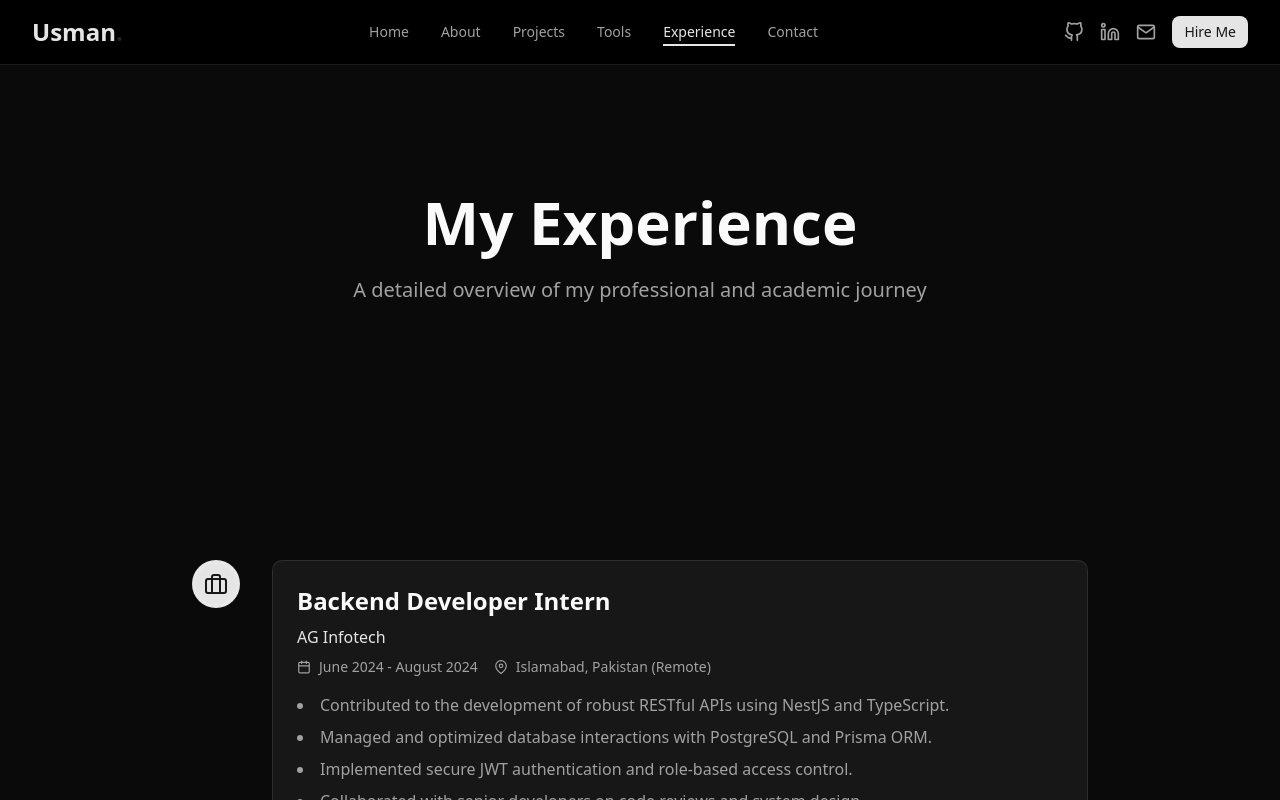
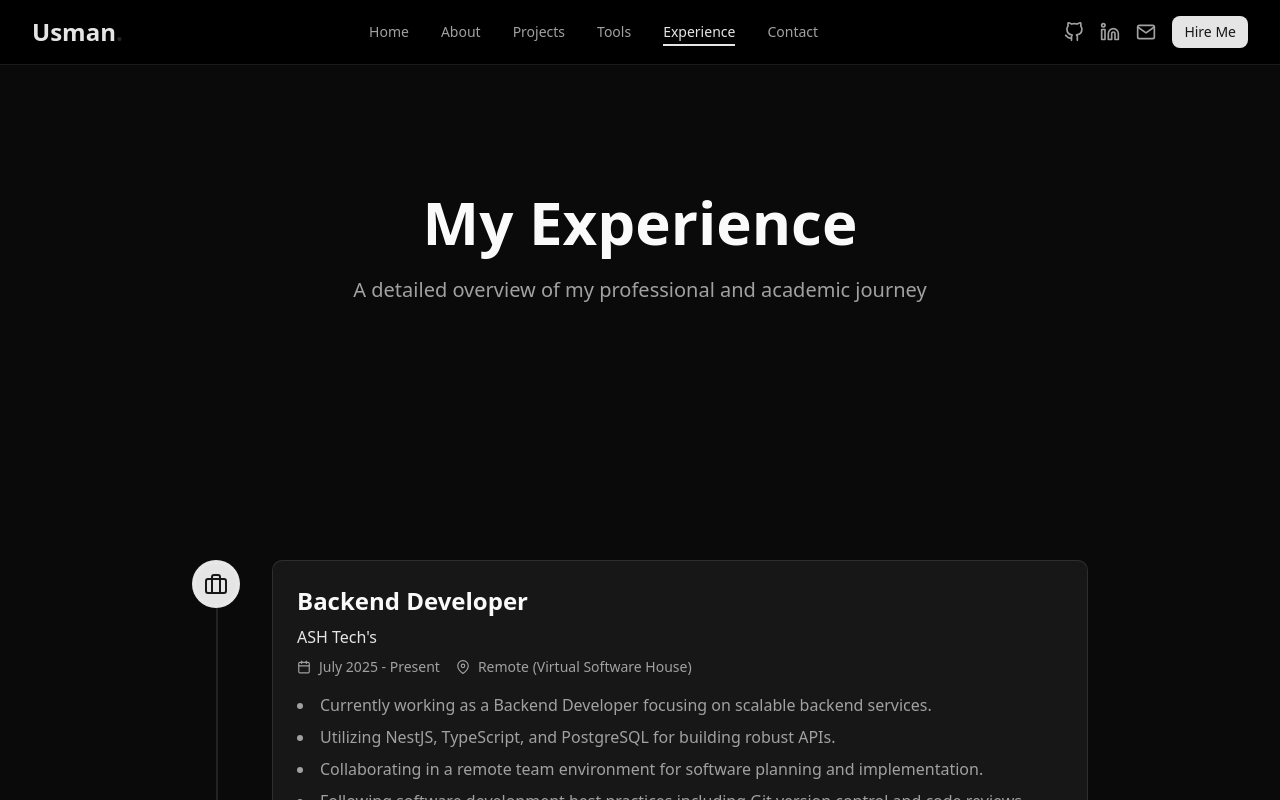
Before and after one commit to usmanfarooq317/Usman-Portfolio, a React (Vite) app: page /experience in a window 1280 px wide. Shown: the top 800 px of the page. Built offline with nearby package versions, Linux system fonts and the light colour scheme.

Commit message:
update pages

```diff
--- a/src/pages/About.jsx
+++ b/src/pages/About.jsx
@@ -48,7 +48,7 @@ const About = () => {
               About Me
             </h1>
             <p className="text-xl text-muted-foreground max-w-3xl mx-auto">
-              I'm a dedicated and ambitious Full Stack Developer with a strong passion for
+              I'm a dedicated and ambitious backend Developer with a strong passion for
               development and continuous learning.
             </p>
           </motion.div>
@@ -84,9 +84,10 @@ const About = () => {
                 for creating innovative web solutions.
               </p>
               <p className="text-muted-foreground leading-relaxed">
-                CurrentHaving completed my BS in Computer Science at National University of Modern Languages, I've gained practical experience through my internship at AG Infotech, where I worked on backend development using modern technologies like NestJS, PostgreSQL, and Prisma ORM.
-                PostgreSQL, and Prisma ORM.
-              </p>
+  Having completed my BS in Computer Science at National University of Modern Languages, I've gained practical experience through my internship at AG Infotech, where I worked on backend development using modern technologies like NestJS, PostgreSQL, and Prisma ORM. Currently, I'm working as a Backend Developer at <a href="https://www.linkedin.com/company/ash-tech-virtual-software-house/posts/?feedView=all" target="_blank" rel="noopener noreferrer" className="text-blue-600 hover:underline">ASH Tech's</a> company, a Virtual Software House.
+</p>
+
+
               <div className="flex flex-col sm:flex-row gap-4">
                 <button className="inline-flex items-center justify-center px-6 py-3 bg-primary text-primary-foreground rounded-md font-medium hover:bg-primary/90 transition-colors">
                   <FiDownload className="mr-2" />
--- a/src/pages/Experience.jsx
+++ b/src/pages/Experience.jsx
@@ -3,6 +3,19 @@ import { FiBriefcase, FiCalendar, FiMapPin } from 'react-icons/fi';
 
 const Experience = () => {
   const experiences = [
+    {
+      title: 'Backend Developer',
+      company: 'ASH Tech\'s',
+      companyLink: 'https://www.linkedin.com/company/ash-tech-virtual-software-house/posts/?feedView=all',
+      duration: 'July 2025 - Present',
+      location: 'Remote (Virtual Software House)',
+      description: [
+        'Currently working as a Backend Developer focusing on scalable backend services.',
+        'Utilizing NestJS, TypeScript, and PostgreSQL for building robust APIs.',
+        'Collaborating in a remote team environment for software planning and implementation.',
+        'Following software development best practices including Git version control and code reviews.',
+      ],
+    },
     {
       title: 'Backend Developer Intern',
       company: 'AG Infotech',
@@ -16,7 +29,6 @@ const Experience = () => {
         'Participated in agile development methodologies, including daily stand-ups and sprint planning.',
       ],
     },
-
   ];
 
   return (
@@ -69,7 +81,18 @@ const Experience = () => {
                     <h3 className="text-2xl font-semibold text-foreground mb-2">
                       {exp.title}
                     </h3>
-                    <p className="text-primary font-medium mb-2">{exp.company}</p>
+                    {exp.companyLink ? (
+                      <a
+                        href={exp.companyLink}
+                        target="_blank"
+                        rel="noopener noreferrer"
+                        className="text-primary font-medium mb-2 inline-block hover:underline"
+                      >
+                        {exp.company}
+                      </a>
+                    ) : (
+                      <p className="text-primary font-medium mb-2">{exp.company}</p>
+                    )}
                     <div className="flex items-center text-muted-foreground text-sm mb-4">
                       <FiCalendar className="mr-2" /> {exp.duration}
                       <FiMapPin className="ml-4 mr-2" /> {exp.location}
--- a/src/pages/Home.jsx
+++ b/src/pages/Home.jsx
@@ -91,7 +91,7 @@ const Home = () => {
                 <motion.div className="text-2xl lg:text-3xl text-muted-foreground">
                   I'm a{" "}
                   <span className="text-primary font-semibold">
-                    Full Stack Developer
+                    Backend Developer at <a href="https://www.linkedin.com/company/ash-tech-virtual-software-house/posts/?feedView=all" target="_blank" rel="noopener noreferrer" className="text-white-600 hover:underline">ASH Tech's</a>
                   </span>
                 </motion.div>
               </div>
--- a/src/pages/SimpleHome.jsx
+++ b/src/pages/SimpleHome.jsx
@@ -55,7 +55,7 @@ const SimpleHome = () => {
               <div className="text-xl sm:text-2xl lg:text-3xl text-muted-foreground">
                 <span>I'm a </span>
                 <span className="text-primary font-semibold">
-                  Backend Developer
+                  Backend Developer at <a href="https://www.linkedin.com/company/ash-tech-virtual-software-house/posts/?feedView=all" target="_blank" rel="noopener noreferrer" className="text-white-600 hover:underline">ASH Tech's</a>
                 </span>
               </div>
             </div>
@@ -63,8 +63,8 @@ const SimpleHome = () => {
             <p className="text-base sm:text-lg text-muted-foreground max-w-2xl mx-auto leading-relaxed px-4">
               Passionate about creating innovative web solutions and solving
               complex problems through modern technologies. Specialized in
-              NestJS, Next.js, and backend development with some experience in
-              frontend technologies.
+              NestJS, PostgreSQL, and backend development with some experience in
+              frontend technologies like Nextjs.
             </p>
 
             <div className="flex flex-col sm:flex-row gap-3 sm:gap-4 justify-center px-4">
```
Also changed, not shown: 5 other files (tests, documents, lock files or other folders).
